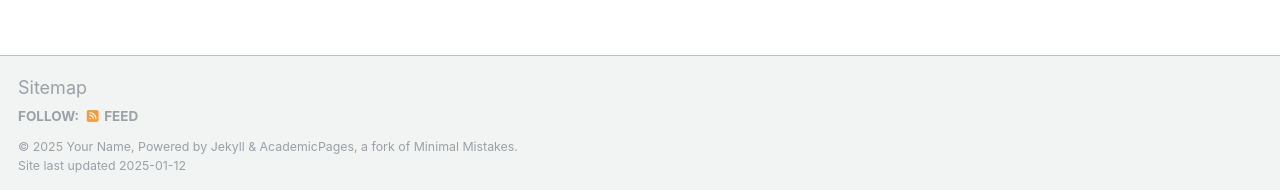
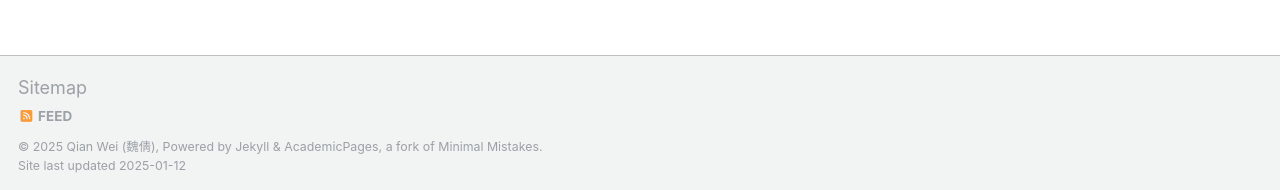
Before and after one commit to starry12/starry12.github.io, a Jekyll site: the page built from _pages/about.md, in a window 1280 px wide and 900 px high, scrolled down 2643 px. Shown: the part 707-897 px from the top of the window. Built offline with Jekyll 4.4.1, drawn with Linux system fonts in a browser that asks for light colours; some web fonts are replaced; some of the changed lines change nothing that is shown.

Commit message:
Update _config.yml

```diff
--- a/_config.yml
+++ b/_config.yml
@@ -7,14 +7,14 @@
 # server process.
 
 # Basic Site Settings
-locale                   : "en-US"
+#locale                   : "en-US"
 title                    : "Qian Wei (魏倩)"
-title_separator          : "-"
-name                     : &name "Your Name"
-description              : &description "personal description"
-url                      : https://academicpages.github.io # the base hostname & protocol for your site e.g. "https://[your GitHub username].github.io"
-baseurl                  : "" # the subpath of your site, e.g. "/blog"
-repository               : "academicpages/academicpages.github.io"
+#title_separator          : "-"
+#name                     : &name "Your Name"
+description              : &description ""
+#url                      : https://academicpages.github.io # the base hostname & protocol for your site e.g. "https://[your GitHub username].github.io"
+#baseurl                  : "" # the subpath of your site, e.g. "/blog"
+repository               : "starry12/starry12.github.io"
 
 # Site Author - The following control what appear as part of the author content on the side bar.
 #               If a field is blank the icon and link will not appear, otherwise it will be shown.
```
